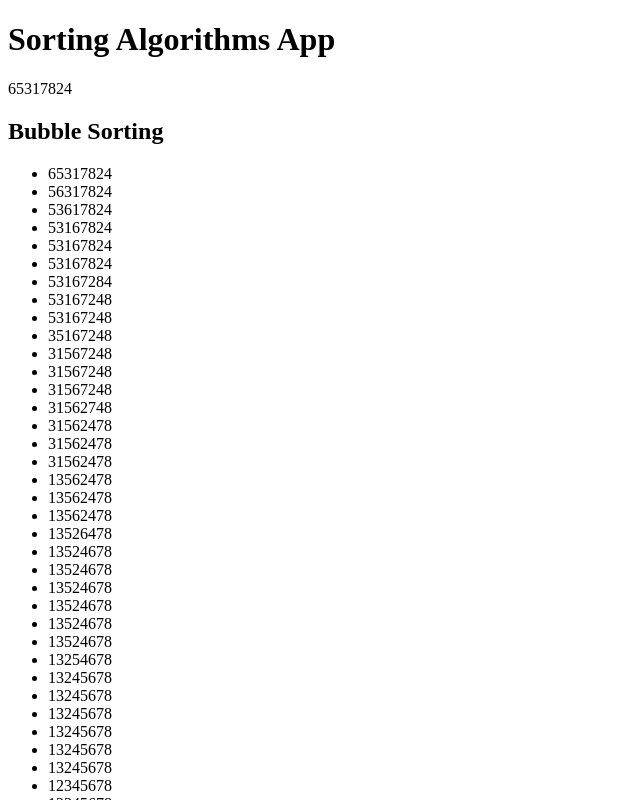
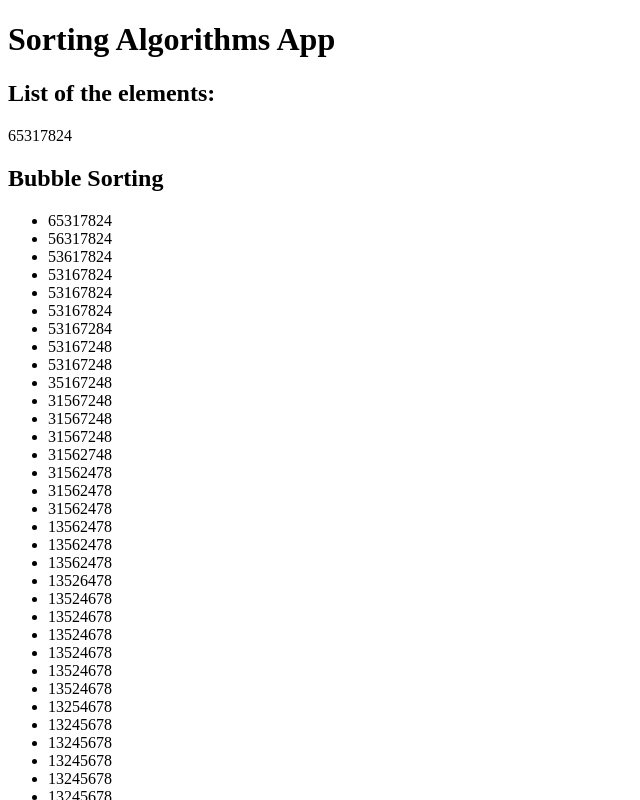
Before and after one commit to wroclawianka/sorting, a React (Create React App) app: page / in a window 1280 px wide. Shown: the top 800 px of the page, without its empty margins (0-640 px from the left). Built offline with nearby package versions, Linux system fonts and the light colour scheme.

Commit message:
subheader "List of the elements" added

```diff
--- a/src/App.tsx
+++ b/src/App.tsx
@@ -34,6 +34,7 @@ class App extends Component<Props, State> {
     return (
       <div className="App">
        <h1>Sorting Algorithms App</h1>
+       <h2>List of the elements:</h2>
        <p>{this.state.list}</p>
        <div>
           <BubbleSorting list={this.state.list}></BubbleSorting>
```
